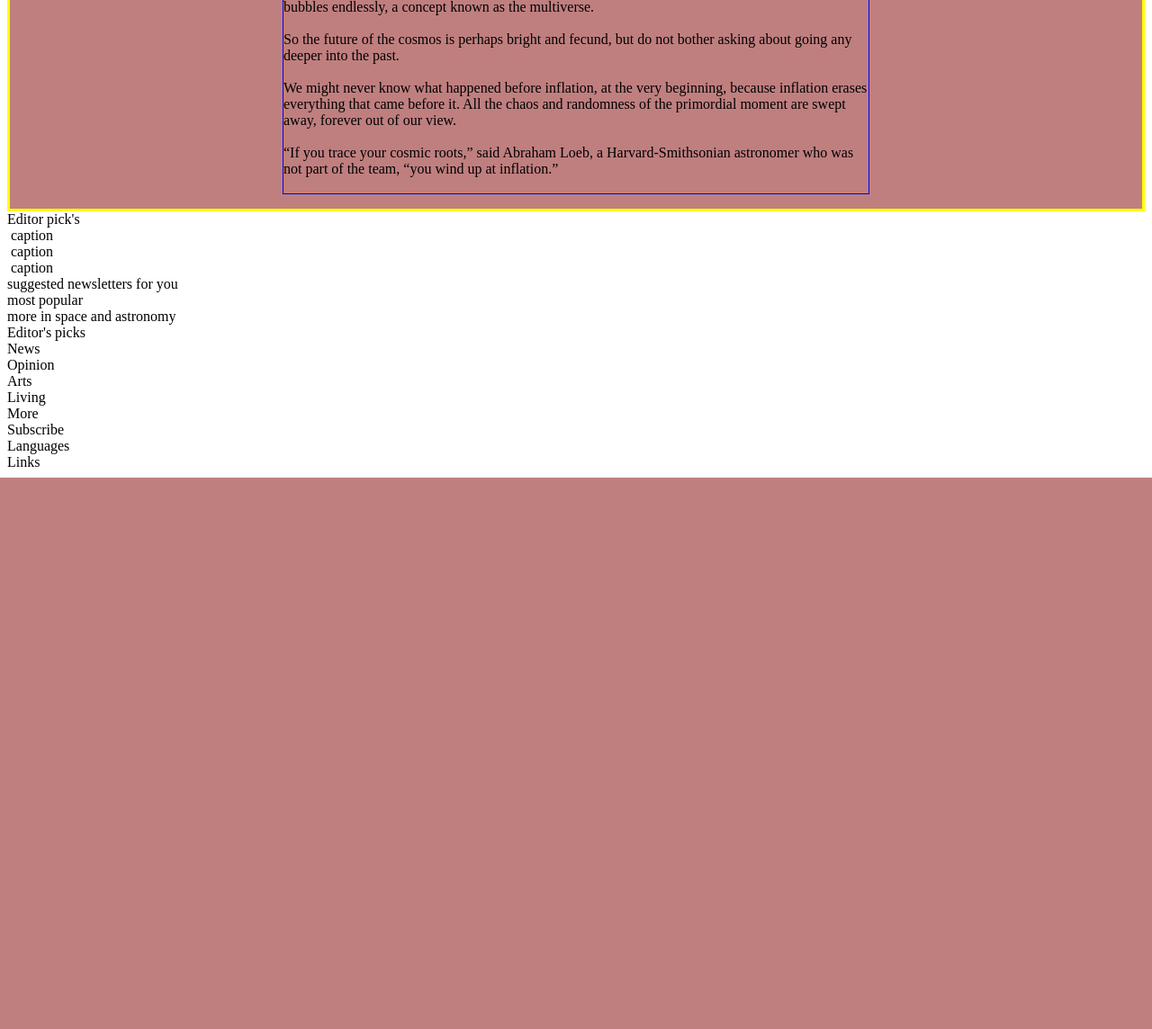
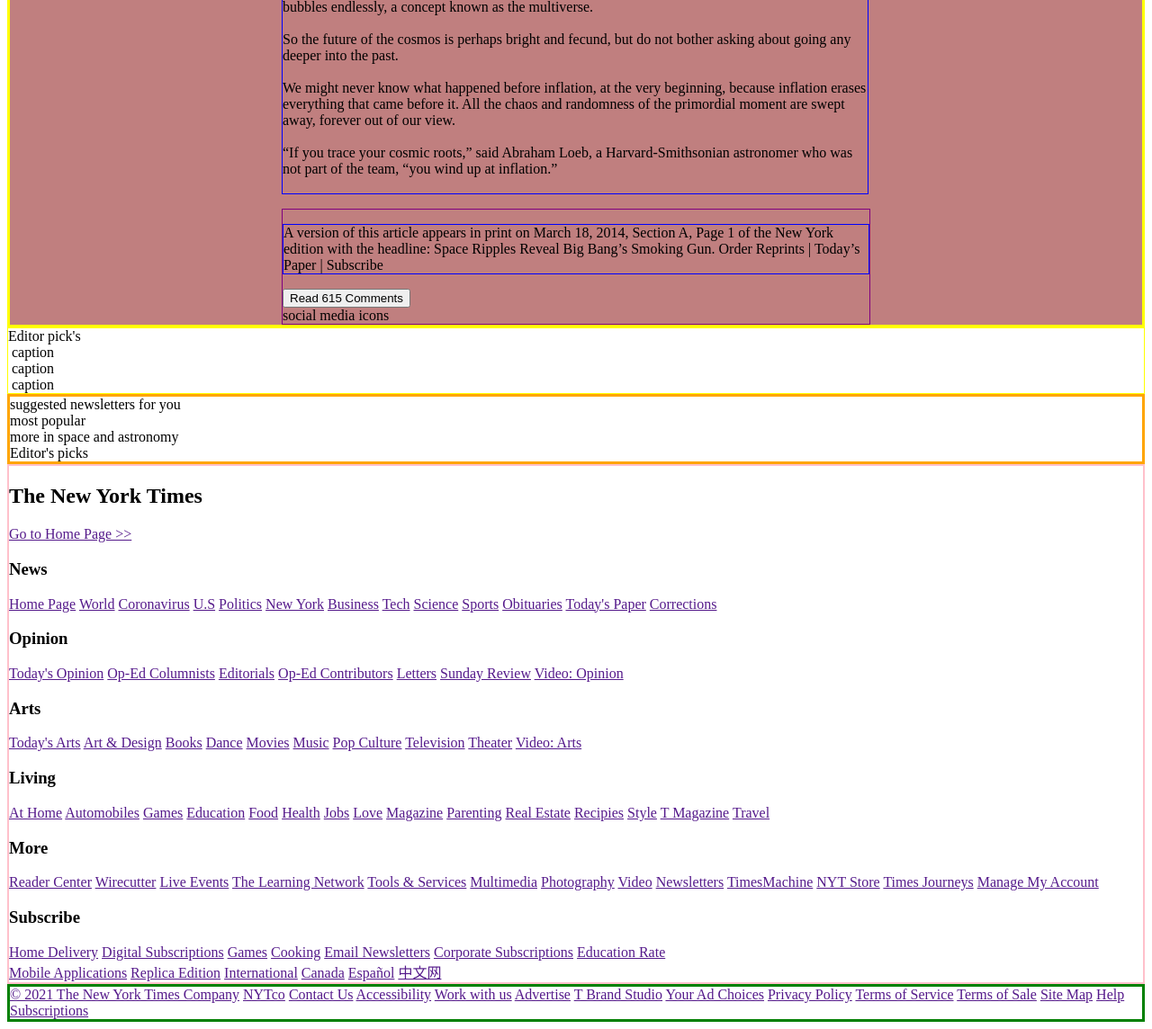
Before and after one commit to emarjani/ny-times-article, a PHP site: page /article.html in a window 1280 px wide. Shown: the part 3549-4693 px from the top of the page at 90% size. Before the commit the page ends 4080 px from the top, so only its background shows below. Run offline with PHP 8.4, Linux system fonts and the light colour scheme.

Commit message:
added article content, end links and basic css

```diff
--- a/article.css
+++ b/article.css
@@ -24,3 +24,24 @@ header {
     min-width: 200px;
     max-width: 650px;
 }
+
+.end-tag{
+    border: 1px purple solid;
+    /* display: flex; */
+}
+
+.mini-aside {
+    border: 1px yellow solid;
+}
+
+.main-aside {
+    border: 3px orange solid;
+}
+
+.end-section {
+    border: 2px pink solid;
+}
+
+footer {
+    border: 3px green solid;
+}
--- a/article.html
+++ b/article.html
@@ -36,8 +36,7 @@
                         CAMBRIDGE, Mass. — One night late in 1979, an itinerant young physicist
                         named Alan Guth, with a new son and a year’s appointment at Stanford,
                         stayed up late with his notebook and equations, venturing far beyond the
-                        world of known physics.<br><br>
-                        He was trying to understand why there was no trace of some exotic particles
+                        world of known physics.<br><br>He was trying to understand why there was no trace of some exotic particles
                         that should have been created in the Big Bang. Instead he discovered what
                         might have made the universe bang to begin with. A potential hitch in the
                         presumed course of cosmic evolution could have infused space itself with a
@@ -104,23 +103,19 @@
                         Larry, who was sleeping that night in 1979), in his office last week.<br><br>
                         “It was a very special moment, and one we took very seriously as scientists,”
                         said Dr. Kovac, who chose his words as carefully as he tended his radio
-                        telescopes.<br><br>
-                        Andrei Linde of Stanford, a prolific theorist who first described the most
+                        telescopes.<br><br>Andrei Linde of Stanford, a prolific theorist who first described the most
                         popular variant of inflation, known as chaotic inflation, in 1983, was about
                         to go on vacation in the Caribbean last week when Chao-Lin Kuo, a Stanford
                         colleague and a member of Dr. Kovac’s team, knocked on his door with a bottle of
-                        Champagne to tell him the news.<br><br>
-                        Confused, Dr. Linde called out to his wife, asking if she had ordered
+                        Champagne to tell him the news.<br><br>Confused, Dr. Linde called out to his wife, asking if she had ordered
                         anything.<br><br>“And then I told him that in the beginning we thought that this
                         was a delivery but we did not think that we ordered anything, but I simply forgot that
                         actually I did order it, 30 years ago,” Dr. Linde wrote in an email.<br><br>
                         Calling from Bonaire, the Dutch Caribbean island, Dr. Linde said he was still
                         hyperventilating. “Having news like this is the best way of spoiling a vacation,
-                        ” he said.<br><br>
-                        By last weekend, as social media was buzzing with rumors that inflation had been
+                        ” he said.<br><br>By last weekend, as social media was buzzing with rumors that inflation had been
                         seen and news spread, astrophysicists responded with a mixture of jubilation and
-                        caution.<br><br>
-                        Max Tegmark, a cosmologist at M.I.T., wrote in an email, “I think that if this
+                        caution.<br><br>Max Tegmark, a cosmologist at M.I.T., wrote in an email, “I think that if this
                         stays true, it will go down as one of the greatest discoveries in the history
                         of science.”<br><br>
                         John E. Carlstrom of the University of Chicago, Dr. Kovac’s mentor and head of
@@ -129,8 +124,7 @@
                         Paul J. Steinhardt of Princeton, author of a competitor to inflation that posits
                         the clash of a pair of universes as the cause of genesis, said that if true, the
                         Bicep result would eliminate his model, but he expressed reservations about
-                        inflation.<br><br>
-                        Lawrence M. Krauss of Arizona State and others also emphasized the need for
+                        inflation.<br><br>Lawrence M. Krauss of Arizona State and others also emphasized the need for
                         confirmation, noting that the new results exceeded earlier estimates based on
                         temperature maps of the cosmic background by the European Space Agency’s Planck
                         satellite and other assumptions about the universe.<br><br>
@@ -200,13 +194,22 @@
                         view.<br><br>“If you trace your cosmic roots,” said Abraham Loeb, a Harvard-Smithsonian astronomer who was not part
                         of the team, “you wind up at inflation.”<br><br>
                     </p>
+
+                    <section class="end-tag">
+                        <p>
+                            A version of this article appears in print on March 18, 2014, Section A, Page 1 of the New York edition with the headline: Space
+                            Ripples Reveal Big Bang’s Smoking Gun. Order Reprints | Today’s Paper | Subscribe
+                        </p>
+                        <button>Read 615 Comments</button>
+                        <div>social media icons</div>
+                    </section>
                 </section>
             </article>
         </div>
 
 
         <!--flexbox-->
-        <aside>Editor pick's
+        <aside class="mini-aside">Editor pick's
             <div>
                 <img>
                 caption
@@ -224,7 +227,7 @@
         </aside>
 
         <!--grid-->
-        <aside>
+        <aside class="main-aside">
             <section>suggested newsletters for you
             </section>
 
@@ -239,29 +242,125 @@
         </aside>
 
         <!--grid-->
-        <footer><!--new york times news opinion arts etc.-->
-            <section>News
+        <section class="end-section"><!--new york times news opinion arts etc.-->
+            <h2>The New York Times</h2>
+
+            <a href="">Go to Home Page >></a>
+            <section>
+                <h3>News</h3>
+                <a href="">Home Page</a>
+                <a href="">World</a>
+                <a href="">Coronavirus</a>
+                <a href="">U.S</a>
+                <a href="">Politics</a>
+                <a href="">New York</a>
+                <a href="">Business</a>
+                <a href="">Tech</a>
+                <a href="">Science</a>
+                <a href="">Sports</a>
+                <a href="">Obituaries</a>
+                <a href="">Today's Paper</a>
+                <a href="">Corrections</a>
             </section>
 
-            <section>Opinion
+            <section>
+                <h3>Opinion</h3>
+                <a href="">Today's Opinion</a>
+                <a href="">Op-Ed Columnists</a>
+                <a href="">Editorials</a>
+                <a href="">Op-Ed Contributors</a>
+                <a href="">Letters</a>
+                <a href="">Sunday Review</a>
+                <a href="">Video: Opinion</a>
             </section>
 
-            <section>Arts
+            <section>
+                <h3>Arts</h3>
+                <a href="">Today's Arts</a>
+                <a href="">Art & Design</a>
+                <a href="">Books</a>
+                <a href="">Dance</a>
+                <a href="">Movies</a>
+                <a href="">Music</a>
+                <a href="">Pop Culture</a>
+                <a href="">Television</a>
+                <a href="">Theater</a>
+                <a href="">Video: Arts</a>
             </section>
 
-            <section>Living
+            <section>
+                <h3>Living</h3>
+                <a href="">At Home</a>
+                <a href="">Automobiles</a>
+                <a href="">Games</a>
+                <a href="">Education</a>
+                <a href="">Food</a>
+                <a href="">Health</a>
+                <a href="">Jobs</a>
+                <a href="">Love</a>
+                <a href="">Magazine</a>
+                <a href="">Parenting</a>
+                <a href="">Real Estate</a>
+                <a href="">Recipies</a>
+                <a href="">Style</a>
+                <a href="">T Magazine</a>
+                <a href="">Travel</a>
             </section>
 
-            <section>More
+            <section>
+                <h3>More</h3>
+                <a href="">Reader Center</a>
+                <a href="">Wirecutter</a>
+                <a href="">Live Events</a>
+                <a href="">The Learning Network</a>
+                <a href="">Tools & Services</a>
+                <a href="">Multimedia</a>
+                <a href="">Photography</a>
+                <a href="">Video</a>
+                <a href="">Newsletters</a>
+                <a href="">TimesMachine</a>
+                <a href="">NYT Store</a>
+                <a href="">Times Journeys</a>
+                <a href="">Manage My Account</a>
             </section>
 
-            <section>Subscribe
+            <section>
+                <h3>Subscribe</h3>
+                <a href="">Home Delivery</a>
+                <a href="">Digital Subscriptions</a>
+                <a href="">Games</a>
+                <a href="">Cooking</a>
+                <a href="">Email Newsletters</a>
+                <a href="">Corporate Subscriptions</a>
+                <a href="">Education Rate</a>
             </section>
 
-            <section>Languages
+            <section>
+                <a href="">Mobile Applications</a>
+                <a href="">Replica Edition</a>
+                <a href="">International</a>
+                <a href="">Canada</a>
+                <a href="">Español</a>
+                <a href="">中文网</a>
             </section>
+        </section>
 
-            <section>Links
+        <footer>
+            <section>
+                <a href="">© 2021 The New York Times Company</a>
+                <a href="">NYTco</a>
+                <a href="">Contact Us</a>
+                <a href="">Accessibility</a>
+                <a href="">Work with us</a>
+                <a href="">Advertise</a>
+                <a href="">T Brand Studio</a>
+                <a href="">Your Ad Choices</a>
+                <a href="">Privacy Policy</a>
+                <a href="">Terms of Service</a>
+                <a href="">Terms of Sale</a>
+                <a href="">Site Map</a>
+                <a href="">Help</a>
+                <a href="">Subscriptions</a>
             </section>
         </footer>
     </body>
```
